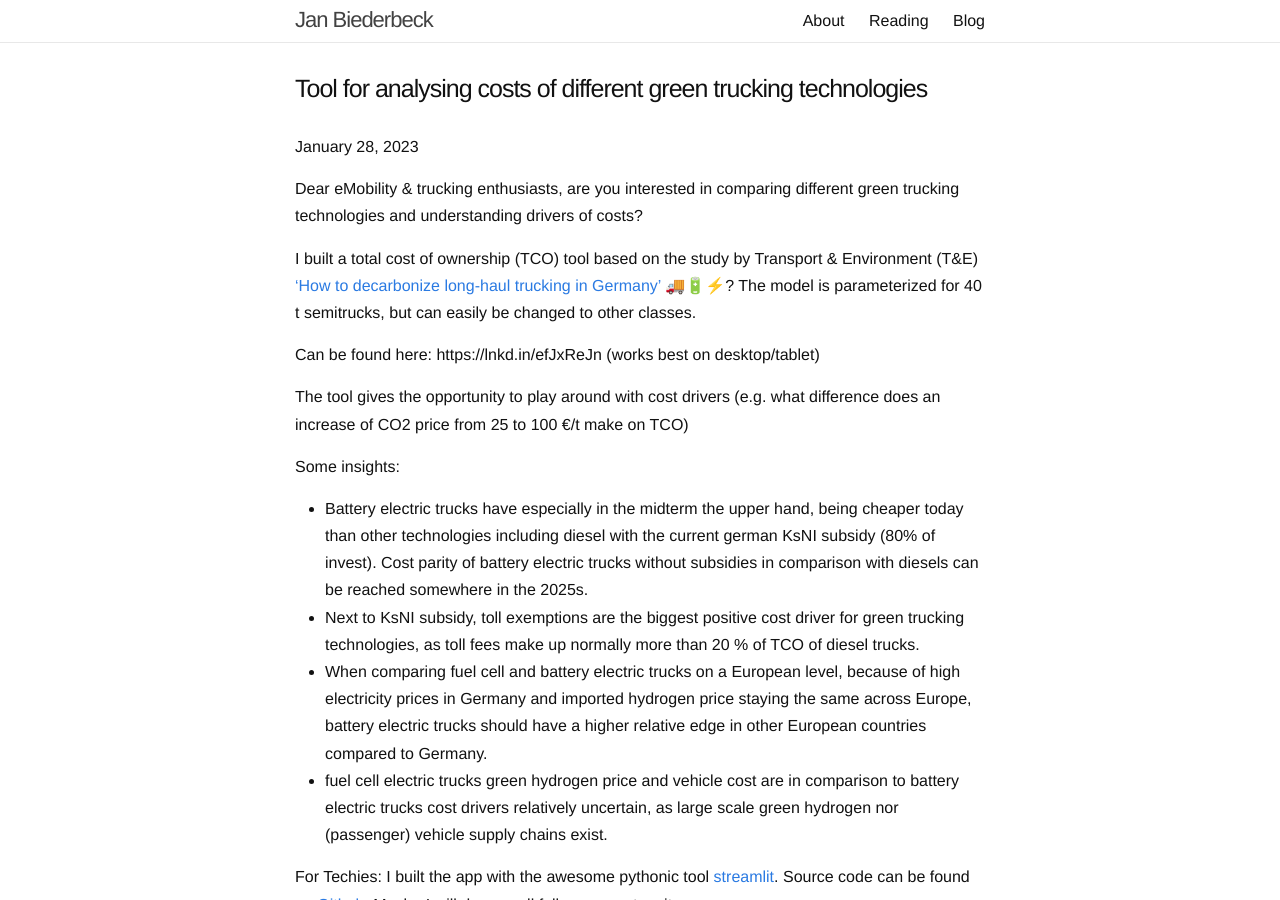
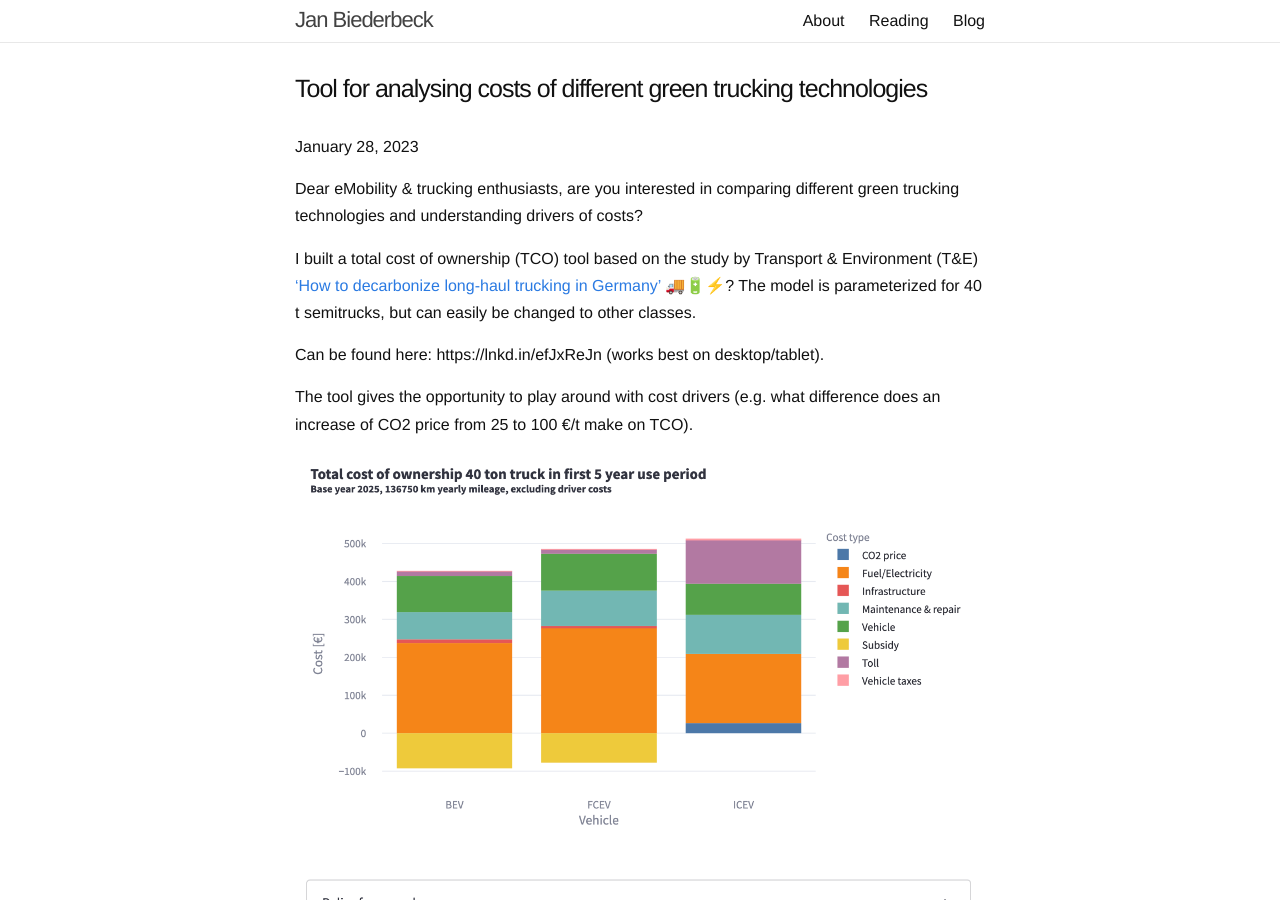
Before and after one commit to bigredpandas/bigredpandas.github.io, a Jekyll site: the page built from _posts/2023-01-28-Comparing_different_future_green_trucking_techs.md, in a window 1280 px wide and 900 px high. Built offline with Jekyll 4.4.1, drawn with Linux system fonts in a browser that asks for light colours.

Commit message:
added screenshot

```diff
--- a/_posts/2023-01-28-Comparing_different_future_green_trucking_techs.md
+++ b/_posts/2023-01-28-Comparing_different_future_green_trucking_techs.md
@@ -10,9 +10,11 @@
 
 I built a total cost of ownership (TCO) tool based on the study by Transport & Environment (T&E) ['How to decarbonize long-haul trucking in Germany'](https://www.transportenvironment.org/wp-content/uploads/2021/07/2021_04_TE_how_to_decarbonise_long_haul_trucking_in_Germany_final.pdf){:target="_blank"}  🚚🔋⚡? The model is parameterized for 40 t semitrucks, but can easily be changed to other classes.
 
-Can be found here: https://lnkd.in/efJxReJn (works best on desktop/tablet)
+Can be found here: https://lnkd.in/efJxReJn (works best on desktop/tablet).
 
-The tool gives the opportunity to play around with cost drivers (e.g. what difference does an increase of CO2 price from 25 to 100 €/t make on TCO)
+The tool gives the opportunity to play around with cost drivers (e.g. what difference does an increase of CO2 price from 25 to 100 €/t make on TCO).
+
+![screenshot of tco webtool](/assets/img/content/green-trucking/screenshot-tco-tool.png)
 
 Some insights:
 
```
Also changed, not shown: assets/img/content/green-trucking/screenshot-tco-tool.png (added).
